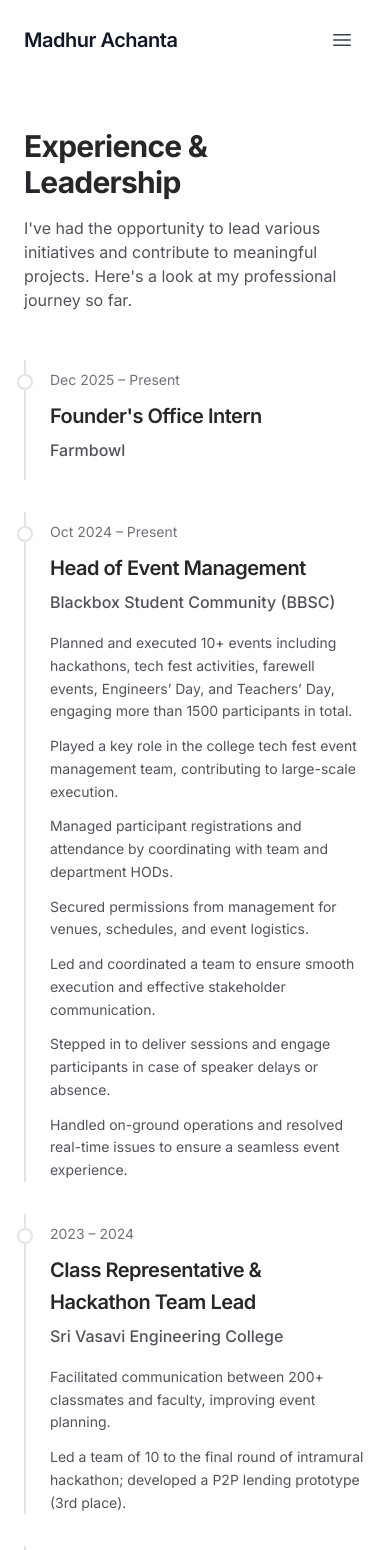
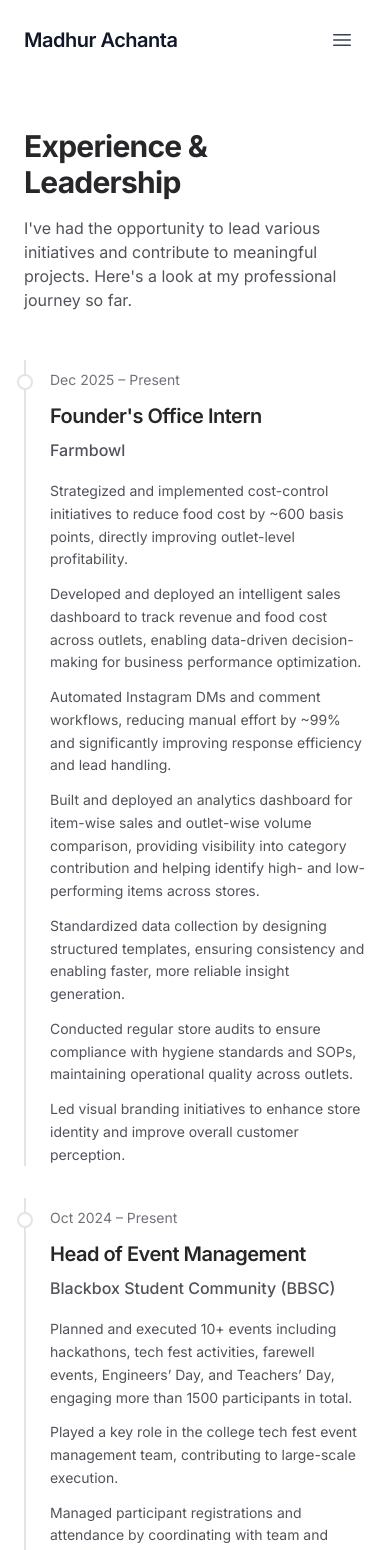
Before and after one commit to MadhurAchanta/Portfolio, a React (Create React App) app: page /experience in a window 390 px wide. Shown: the top 1550 px of the page. Built offline with nearby package versions, Linux system fonts and the light colour scheme.

Commit message:
Farmbowl

```diff
--- a/src/pages/Experience.jsx
+++ b/src/pages/Experience.jsx
@@ -8,7 +8,15 @@ const Experience = () => {
       role: "Founder's Office Intern",
       organization: "Farmbowl",
       duration: "Dec 2025 – Present",
-      details: [],
+      details: [
+        "Strategized and implemented cost-control initiatives to reduce food cost by ~600 basis points, directly improving outlet-level profitability.",
+        "Developed and deployed an intelligent sales dashboard to track revenue and food cost across outlets, enabling data-driven decision-making for business performance optimization.",
+        "Automated Instagram DMs and comment workflows, reducing manual effort by ~99% and significantly improving response efficiency and lead handling.",
+        "Built and deployed an analytics dashboard for item-wise sales and outlet-wise volume comparison, providing visibility into category contribution and helping identify high- and low-performing items across stores.",
+        "Standardized data collection by designing structured templates, ensuring consistency and enabling faster, more reliable insight generation.",
+        "Conducted regular store audits to ensure compliance with hygiene standards and SOPs, maintaining operational quality across outlets.",
+        "Led visual branding initiatives to enhance store identity and improve overall customer perception."
+      ],
     },
     {
       role: "Head of Event Management",
@@ -73,8 +81,8 @@ const Experience = () => {
         <meta name="twitter:card" content="summary_large_image" />
       </Helmet>
 
-      <div className="mx-auto max-w-7xl px-6 lg:px-8 py-16 sm:py-24">
-        <div className="mx-auto max-w-2xl lg:max-w-none">
+      <div className="mx-auto max-w-7xl px-6 lg:px-8 py-16 sm:py-24 w-full">
+        <div className="w-full">
           <div className="space-y-12">
             <motion.div
               initial={{ opacity: 0, y: 20 }}
@@ -94,7 +102,7 @@ const Experience = () => {
               {experiences.map((exp, idx) => (
                 <motion.div
                   key={idx}
-                  className="group relative flex flex-col items-start border-l-2 border-zinc-200 dark:border-zinc-700 pl-6 pt-2"
+                  className="group relative flex flex-col border-l-2 border-zinc-200 dark:border-zinc-700 pl-6 pt-2 w-full"
                   initial={{ opacity: 0, x: -20 }}
                   animate={{ opacity: 1, x: 0 }}
                   transition={{ delay: idx * 0.1, duration: 0.5 }}
```
